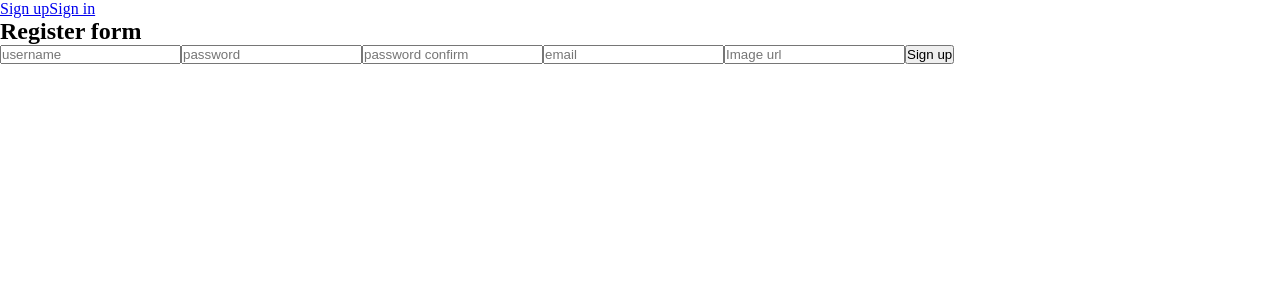
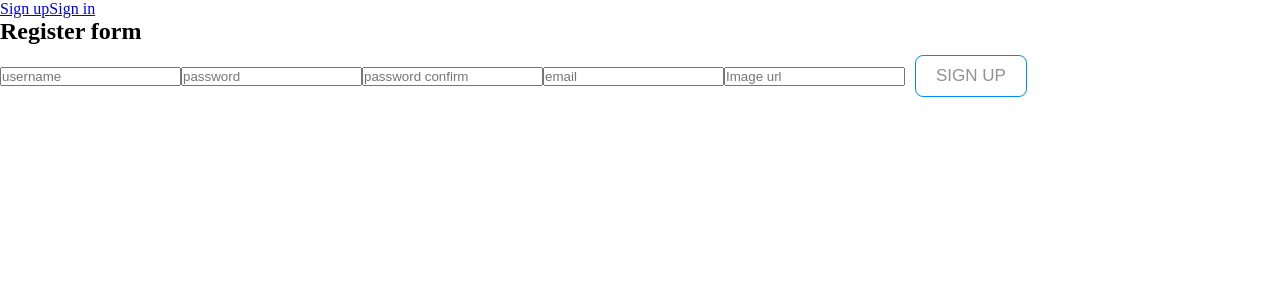
Before and after one commit to tikhomirowww/pwn-38, a React (Create React App) app: page /register in a window 1280 px wide. Shown: the top 300 px of the page. Built offline with nearby package versions, Linux system fonts and the light colour scheme.

Commit message:
add_button_component

```diff
--- a/src/pages/auth/register/RegisterPage.jsx
+++ b/src/pages/auth/register/RegisterPage.jsx
@@ -1,6 +1,7 @@
 import React, { useState } from "react";
 import styles from "../auth.module.css";
 import AuthForm from "../../../features/auth/AuthForm";
+import Button from "../../../widgets/buttons/Button";
 
 const RegisterPage = () => {
   const [user, setUser] = useState({
@@ -67,7 +68,7 @@ const RegisterPage = () => {
             type="url"
             placeholder="Image url"
           />
-          <button>Sign up</button>
+          <Button color="blue">Sign up</Button>
         </form>
       </AuthForm>
     </div>
--- /dev/null
+++ b/src/widgets/buttons/Button.jsx
@@ -0,0 +1,17 @@
+import React from "react";
+import styles from "./button.module.css";
+
+const Button = ({ children, onClick, className, color }) => {
+  const colorClass = [
+    color === "red" ? styles.red : "",
+    color === "green" ? styles.green : "",
+    color === "blue" ? styles.blue : "",
+  ].join(" ");
+  return (
+    <button className={`${colorClass}  ${className}`} onClick={onClick}>
+      {children}
+    </button>
+  );
+};
+
+export default Button;
--- /dev/null
+++ b/src/widgets/buttons/button.module.css
@@ -0,0 +1,57 @@
+button {
+  margin: 10px;
+  padding: 10px 20px;
+  text-transform: uppercase;
+  border-radius: 8px;
+  font-size: 17px;
+  font-weight: 500;
+  color: #24232380;
+  text-shadow: none;
+  background: transparent;
+  cursor: pointer;
+  box-shadow: transparent;
+  border: 1px solid #383838;
+  transition: 0.5s ease;
+  user-select: none;
+}
+
+button:hover {
+  color: #ffffff;
+  background: #4c4d4e;
+  border: 1px solid #4c4d4e;
+  text-shadow: 0 0 5px #ffffff, 0 0 10px #ffffff;
+  box-shadow: 0 0 5px #4c4d4e, 0 0 50px #4c4d4e;
+}
+
+.red {
+  border: 1px solid #e74521;
+}
+
+.red:hover {
+  background: #e74521;
+  border: 1px solid #e74521;
+  text-shadow: 0 0 5px #ffffff, 0 0 10px #ffffff;
+  box-shadow: 0 0 5px #e74521, 0 0 50px #e74521;
+}
+
+.green {
+  border: 1px solid #2fc22c;
+}
+
+.green:hover {
+  background: #2fc22c;
+  border: 1px solid #2fc22c;
+  text-shadow: 0 0 5px #ffffff, 0 0 10px #ffffff;
+  box-shadow: 0 0 5px #2fc22c, 0 0 50px #2fc22c;
+}
+
+.blue {
+  border: 1px solid #008cff;
+}
+
+.blue:hover {
+  background: #008cff;
+  border: 1px solid #008cff;
+  text-shadow: 0 0 5px #ffffff, 0 0 10px #ffffff;
+  box-shadow: 0 0 5px #008cff, 0 0 50px #008cff;
+}
--- a/src/widgets/navbar/Navbar.jsx
+++ b/src/widgets/navbar/Navbar.jsx
@@ -1,6 +1,7 @@
 import React from "react";
 import styles from "./navbar.module.css";
 import { Link } from "react-router-dom";
+import Button from "../buttons/Button";
 
 const Navbar = () => {
   return (
```
